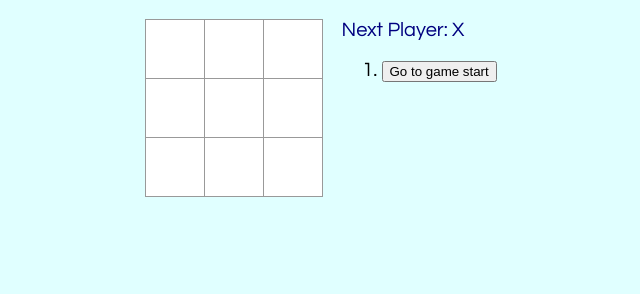
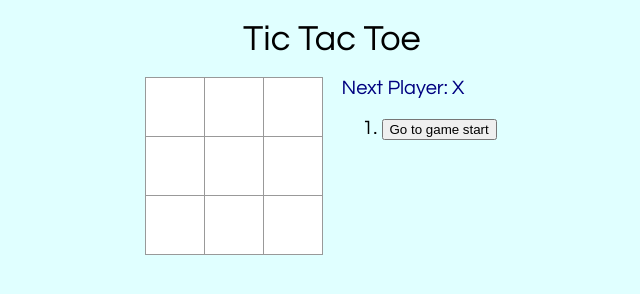
Before and after one commit to avakrishn/tic-tac-toe, a React app in the folder game/: page / in a window 1280 px wide. Shown: the whole page, without its empty margins (297-937 px from the left). Built offline with nearby package versions, Linux system fonts and the light colour scheme.

Commit message:
add title to game

```diff
--- a/game/src/components/Game/Game.js
+++ b/game/src/components/Game/Game.js
@@ -78,6 +78,8 @@ class Game extends Component {
         });
 
         return(
+            <div>
+                <div className={styles.title}>Tic Tac Toe</div>
                 <div className={styles.game}>
                     <div className={styles.gameBoard}>
                         <Board
@@ -90,6 +92,7 @@ class Game extends Component {
                         <ol>{moves}</ol>
                     </div>
                 </div>
+            </div>
         );
     }
 }
--- a/game/src/components/Game/Game.module.css
+++ b/game/src/components/Game/Game.module.css
@@ -14,3 +14,10 @@
     margin-bottom: 20px;
     color: navy;
 }
+
+.title{
+  font-size: 36px;
+  width: 200px;
+  margin: 0 auto;
+  margin-bottom: 20px;
+}
```
Lines whose indentation alone changed are shown as unchanged.
